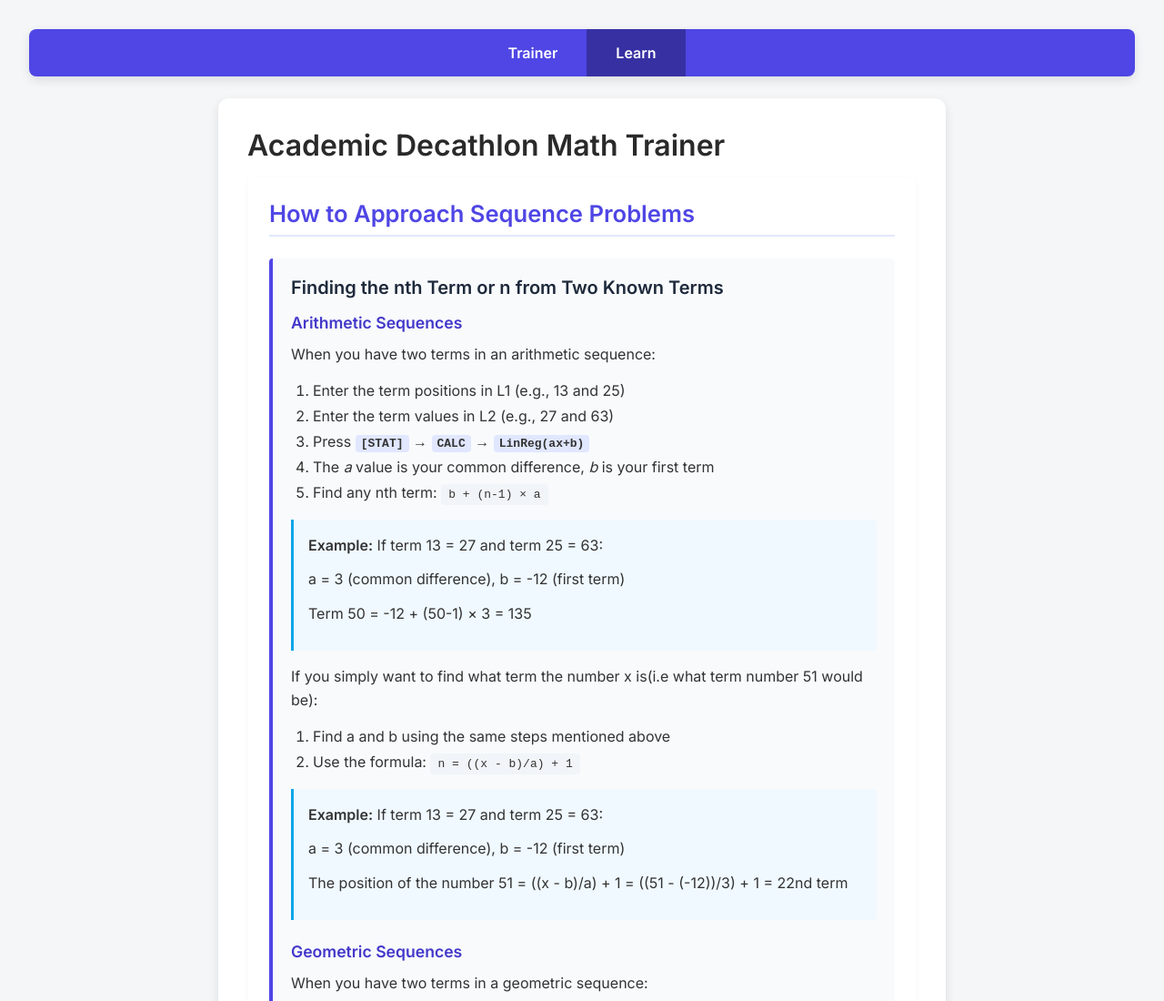
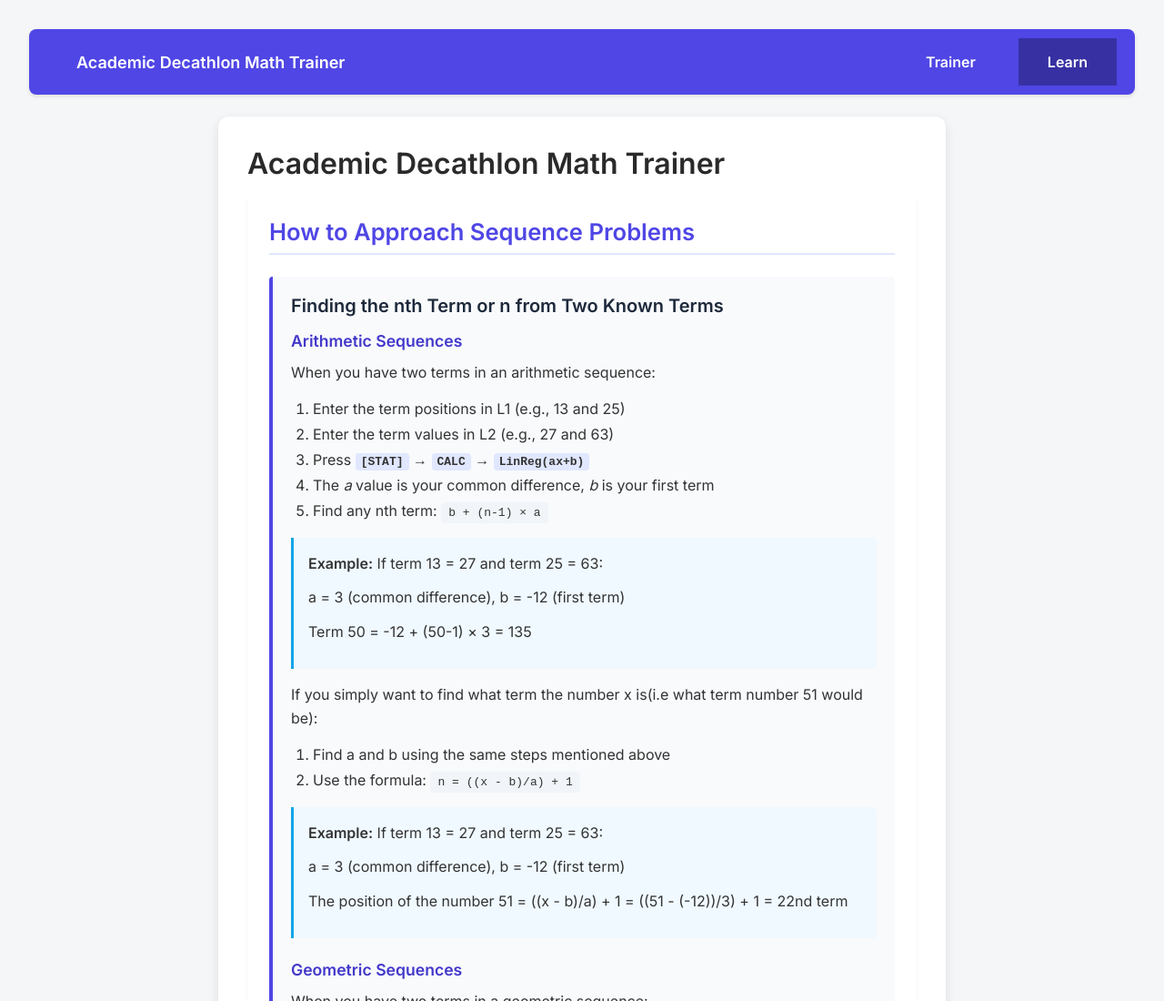
Before and after one commit to kvernekar1/AcDecMathProblemGenerator, a plain HTML site: page learn.html in a window 1280 px wide. Shown: the top 1100 px of the page at 91% size. Drawn offline with Linux system fonts and the light colour scheme.

Commit message:
Minor UI Improvements

```diff
--- a/learn.html
+++ b/learn.html
@@ -234,13 +234,39 @@
         margin-bottom: 0.75rem;
         line-height: 1.6;
     }
+
+    .navbar .nav-links {
+      display: flex;
+      gap: 15px;
+    }
+
+    .navbar {
+      position: sticky;
+      display: flex;
+      background-color: #4f46e5;
+      border-radius: 8px;
+      margin-bottom: 1.5rem;
+      box-shadow: 0 2px 4px rgba(0, 0, 0, 0.1);
+      color: white;
+      padding: 10px 20px;
+      justify-content: space-between;
+      align-items: center;
+      top: 0;
+      z-index: 1000;
+    }
+
   </style>
 </head>
 <body>
-    <nav class="navbar" style="justify-content: center;">
-        <a href="index.html">Trainer</a>
-        <a href="learn.html" class="active">Learn</a>
-    </nav>
+    <div class="navbar">
+        <div class="logo">
+            <a href="#" style="font-weight: bold; font-size: 18px;">Academic Decathlon Math Trainer</a>
+        </div>
+        <div class="nav-links">
+          <a href="index.html">Trainer</a>
+          <a href="learn.html" class="active">Learn</a>
+        </div>
+      </div>
     <div class="container">
         <h1>Academic Decathlon Math Trainer</h1>
         <div class="section-card">
```
